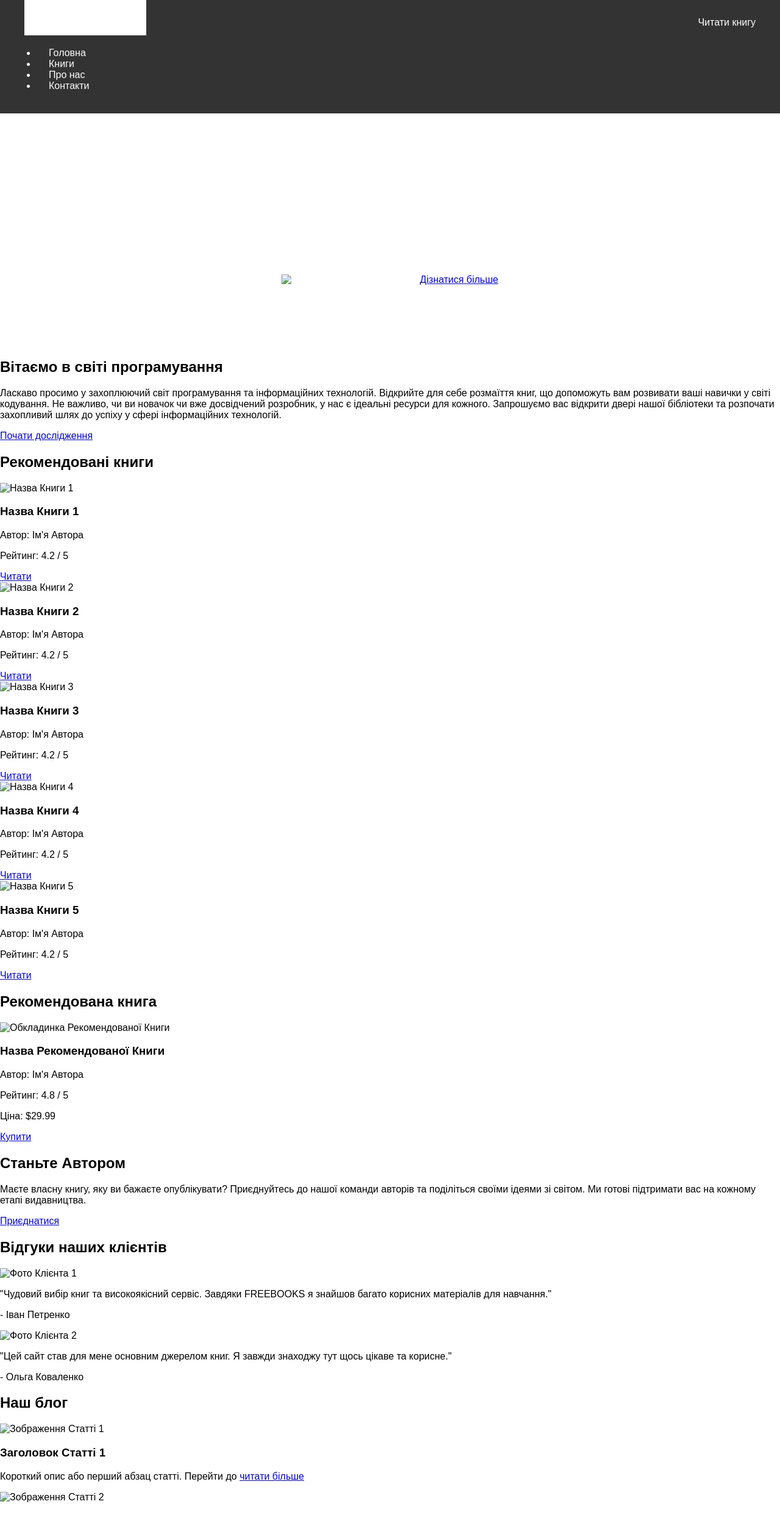
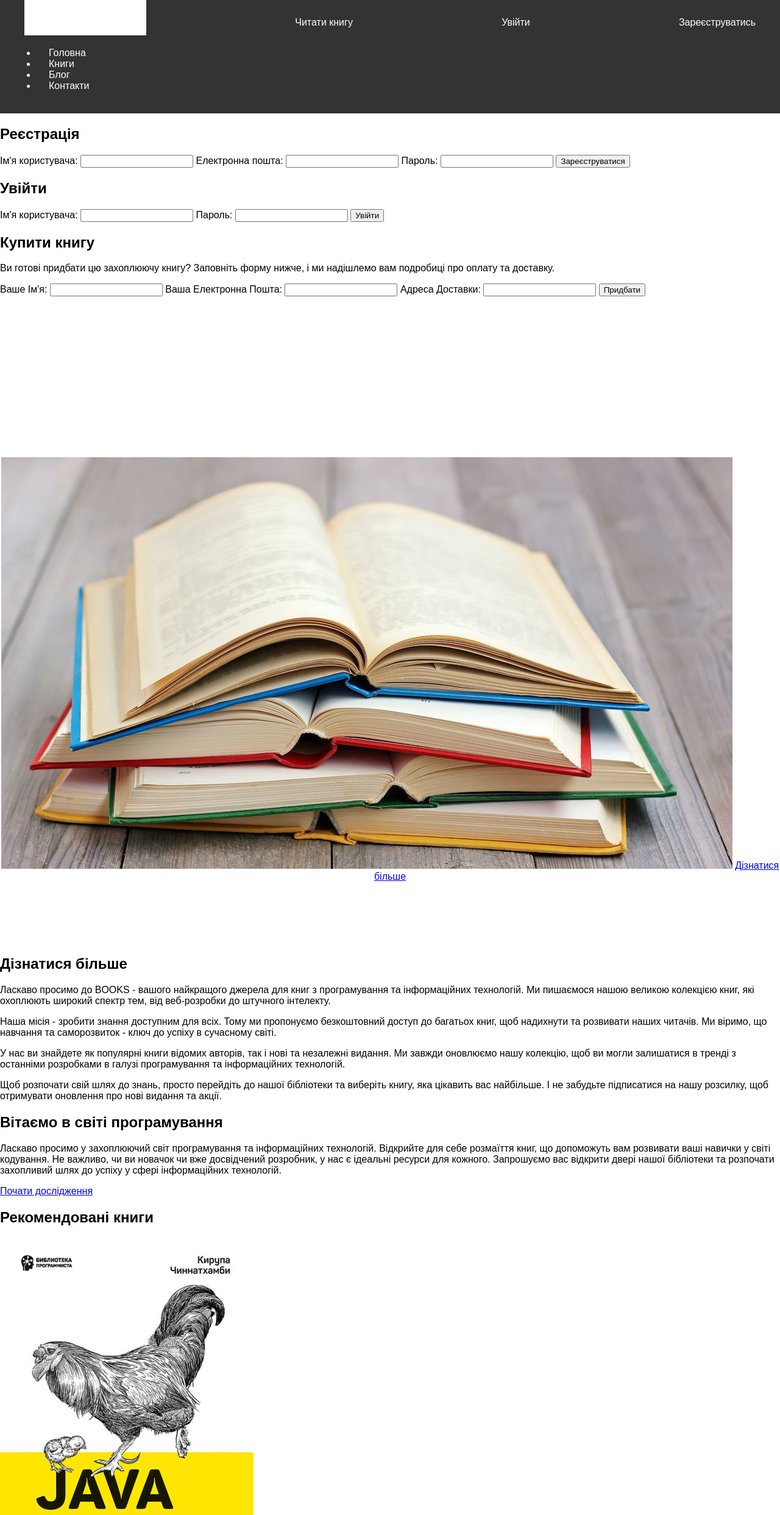
Before and after one commit to zlukaprapor/free_book_lending_page, a website: page index.html in a window 1280 px wide. Shown: the part 112-2597 px from the top of the page at 61% size. Drawn offline with Linux system fonts and the light colour scheme.

Commit message:
skelet HTML ok

```diff
--- a/index.html
+++ b/index.html
@@ -4,59 +4,126 @@
     <meta charset="UTF-8">
     <meta name="viewport" content="width=device-width, initial-scale=1.0">
     <link rel="stylesheet" type="text/css" href="styles.css">
-    <title>FREEBOOKS</title>
+    <title>BOOKS</title>
 </head>
 <body>
-
 <header>
     <!-- Навігаційний бар -->
     <div class="navbar">
         <nav>
             <div class="logo">
                 <a href="#">
-                    <img style="width: 200px; height: 150px;" src="./image/Free.png" alt="FREEBOOK">
+                    <img style="width: 200px; height: 150px;" src="./image/Free.png" alt="BOOKS">
                 </a>
             </div>
             <ul>
-                <li><a href="#">Головна</a></li>
-                <li><a href="#">Книги</a></li>
-                <li><a href="#">Про нас</a></li>
-                <li><a href="#">Контакти</a></li>
+                <li><a href="#hero">Головна</a></li>
+                <li><a href="#books">Книги</a></li>
+                <li><a href="#blog">Блог</a></li>
+                <li><a href="#footer">Контакти</a></li>
             </ul>
+
         </nav>
         <div class="cta">
-            <a href="#" class="button">Читати книгу</a>
+            <a href="#read" class="button">Читати книгу</a>
+        </div>
+        <div class="cta">
+            <a href="#" class="button">Увійти</a>
+        </div>
+        <div class="cta">
+            <a href="#" class="button">Зареєструватись</a>
         </div>
     </div>
+    <section id="reg" class="registration">
+        <h2>Реєстрація</h2>
+        <form action="/submit" method="post">
+            <label for="username_reg">Ім'я користувача:</label>
+            <input type="text" id="username_reg" name="username" required>
+
+            <label for="email">Електронна пошта:</label>
+            <input type="email" id="email" name="email" required>
+
+            <label for="password_reg">Пароль:</label>
+            <input type="password" id="password_reg" name="password" required>
+
+            <button type="submit">Зареєструватися</button>
+        </form>
+    </section>
+    <section class="login">
+        <h2>Увійти</h2>
+        <form action="/submit" method="post">
+            <label for="username">Ім'я користувача:</label>
+            <input type="text" id="username" name="username" required>
+
+            <label for="password">Пароль:</label>
+            <input type="password" id="password" name="password" required>
+
+            <button type="submit">Увійти</button>
+        </form>
+    </section>
+    <section id="buy" class="buy">
+        <h2>Купити книгу</h2>
+        <p>
+            Ви готові придбати цю захоплюючу книгу? Заповніть форму нижче, і ми надішлемо вам подробиці про оплату та
+            доставку.
+        </p>
+        <form action="/submit" method="post">
+            <label for="name">Ваше Ім'я:</label>
+            <input type="text" id="name" name="name" required>
+            <label for="email_buy">Ваша Електронна Пошта:</label>
+            <input type="email" id="email_buy" name="email" required>
+            <label for="address">Адреса Доставки:</label>
+            <input type="text" id="address" name="address" required>
+            <button type="submit">Придбати</button>
+        </form>
+    </section>
 </header>
-
 <main>
     <!-- Hero Section -->
-    <section class="hero">
+    <section id="hero" class="hero">
         <h1>Розблокуйте світ програмування</h1>
         <p>Досліджуйте нашу велику колекцію книг з програмування та покращуйте свої навички у програмуванні. Незалежно
             від того, чи є ви початківцем, чи досвідченим розробником, у нас є правильні ресурси для вас.</p>
-        <img src="hero-image.jpg" alt="Bookshelf with various books">
+        <img src="./image/hero.jpg" alt="Bookshelf with various books">
         <a href="#learn-more" class="button">Дізнатися більше</a>
     </section>
+    <!-- Секція "Дізнатися більше" -->
+    <section id="learn-more" class="learn-more">
+        <h2>Дізнатися більше</h2>
+        <p>
+            Ласкаво просимо до BOOKS - вашого найкращого джерела для книг з програмування та інформаційних
+            технологій. Ми пишаємося нашою великою колекцією книг, які охоплюють широкий спектр тем, від веб-розробки до
+            штучного інтелекту.
+        </p>
+        <p>
+            Наша місія - зробити знання доступним для всіх. Тому ми пропонуємо безкоштовний доступ до багатьох книг, щоб
+            надихнути та розвивати наших читачів. Ми віримо, що навчання та саморозвиток - ключ до успіху в сучасному
+            світі.
+        </p>
+        <p>
+            У нас ви знайдете як популярні книги відомих авторів, так і нові та незалежні видання. Ми завжди оновлюємо
+            нашу колекцію, щоб ви могли залишатися в тренді з останніми розробками в галузі програмування та
+            інформаційних технологій.
+        </p>
+        <p>
+            Щоб розпочати свій шлях до знань, просто перейдіть до нашої бібліотеки та виберіть книгу, яка цікавить вас
+            найбільше. І не забудьте підписатися на нашу розсилку, щоб отримувати оновлення про нові видання та акції.
+        </p>
+    </section>
     <!-- Розділ "Intro" -->
-    <section>
     <section class="intro">
         <h2>Вітаємо в світі програмування</h2>
         <p>Ласкаво просимо у захоплюючий світ програмування та інформаційних технологій. Відкрийте для себе
             розмаїття книг, що допоможуть вам розвивати ваші навички у світі кодування. Не важливо, чи ви новачок чи
             вже досвідчений розробник, у нас є ідеальні ресурси для кожного. Запрошуємо вас відкрити двері нашої
             бібліотеки та розпочати захопливий шлях до успіху у сфері інформаційних технологій.</p>
-            <a href="#explore" class="button">Почати дослідження</a>
+        <a href="#books" class="button">Почати дослідження</a>
     </section>
-    </section>
-
     <!-- Список книг (Book Listing) -->
-    <section>
-        <section class="recommended-books">
+    <section id="books" class="recommended-books">
         <h2>Рекомендовані книги</h2>
         <div class="book">
-                <img src="book1.jpg" alt="Назва Книги 1">
+            <img src="./image/1.jpg" alt="Назва Книги 1">
             <h3>Назва Книги 1</h3>
             <p>Автор: Ім'я Автора</p>
             <p>Рейтинг: 4.2 / 5</p>
@@ -64,7 +131,7 @@
         </div>
 
         <div class="book">
-                <img src="book2.jpg" alt="Назва Книги 2">
+            <img src="./image/2.jpg" alt="Назва Книги 2">
             <h3>Назва Книги 2</h3>
             <p>Автор: Ім'я Автора</p>
             <p>Рейтинг: 4.2 / 5</p>
@@ -72,7 +139,7 @@
         </div>
 
         <div class="book">
-                <img src="book3.jpg" alt="Назва Книги 3">
+            <img src="./image/3.jpg" alt="Назва Книги 3">
             <h3>Назва Книги 3</h3>
             <p>Автор: Ім'я Автора</p>
             <p>Рейтинг: 4.2 / 5</p>
@@ -80,7 +147,7 @@
         </div>
 
         <div class="book">
-                <img src="book4.jpg" alt="Назва Книги 4">
+            <img src="./image/4.jpg" alt="Назва Книги 4">
             <h3>Назва Книги 4</h3>
             <p>Автор: Ім'я Автора</p>
             <p>Рейтинг: 4.2 / 5</p>
@@ -88,20 +155,18 @@
         </div>
 
         <div class="book">
-                <img src="book5.jpg" alt="Назва Книги 5">
+            <img src="./image/5.jpg" alt="Назва Книги 5">
             <h3>Назва Книги 5</h3>
             <p>Автор: Ім'я Автора</p>
             <p>Рейтинг: 4.2 / 5</p>
             <a href="#buy" class="button">Читати</a>
         </div>
     </section>
-
     <!-- Рекомендована книга (Feature Book) -->
-
-        <section class="feature-book">
+    <section id="read" class="feature-book">
         <h2>Рекомендована книга</h2>
         <div class="book">
-                <img src="feature-book.jpg" alt="Обкладинка Рекомендованої Книги">
+            <img src="./image/6.jpg" alt="Обкладинка Рекомендованої Книги">
             <h3>Назва Рекомендованої Книги</h3>
             <p>Автор: Ім'я Автора</p>
             <p>Рейтинг: 4.8 / 5</p>
@@ -109,87 +174,68 @@
             <a href="#buy" class="button">Купити</a>
         </div>
     </section>
-
-
     <!-- Розділ "Become an Author" -->
     <section class="become-author">
         <h2>Станьте Автором</h2>
         <p>Маєте власну книгу, яку ви бажаєте опублікувати? Приєднуйтесь до нашої команди авторів та поділіться
             своїми ідеями зі світом. Ми готові підтримати вас на кожному етапі видавництва.</p>
-            <a href="#join" class="button">Приєднатися</a>
+        <a href="#reg" class="button">Приєднатися</a>
     </section>
-
     <!-- Відгуки (Testimonials) -->
     <section class="testimonials">
         <h2>Відгуки наших клієнтів</h2>
         <div class="testimonial">
-                <img src="customer1.jpg" alt="Фото Клієнта 1">
-                <p>"Чудовий вибір книг та високоякісний сервіс. Завдяки FREEBOOKS я знайшов багато корисних матеріалів
+            <img src="./image/1client.jpg" alt="Фото Клієнта 1">
+            <p>"Чудовий вибір книг та високоякісний сервіс. Завдяки BOOKS я знайшов багато корисних матеріалів
                 для навчання."</p>
             <p class="author">- Іван Петренко</p>
         </div>
-
         <div class="testimonial">
-                <img src="customer2.jpg" alt="Фото Клієнта 2">
+            <img src="./image/2client.jpg" alt="Фото Клієнта 2">
             <p>"Цей сайт став для мене основним джерелом книг. Я завжди знаходжу тут щось цікаве та корисне."</p>
             <p class="author">- Ольга Коваленко</p>
         </div>
-            <section/>
-
+    </section>
     <!-- Розділ "Blog" -->
-
-            <section class="blog">
+    <section id="blog" class="blog">
         <h2>Наш блог</h2>
         <div class="blog-post">
-                    <img src="blog-post1.jpg" alt="Зображення Статті 1">
+            <img src="./image/blog.jpg" alt="Зображення Статті 1">
             <h3>Заголовок Статті 1</h3>
-                    <p>Короткий опис або перший абзац статті. Перейти до <a href="article1.html">читати більше</a></p>
+            <p>Короткий опис або перший абзац статті. Перейти до <a href="index.html">читати більше</a></p>
         </div>
 
         <div class="blog-post">
-                    <img src="blog-post2.jpg" alt="Зображення Статті 2">
+            <img src="./image/blog2.jpg" alt="Зображення Статті 2">
             <h3>Заголовок Статті 2</h3>
-                    <p>Короткий опис або перший абзац статті. Перейти до <a href="article2.html">читати більше</a></p>
+            <p>Короткий опис або перший абзац статті. Перейти до <a href="index.html">читати більше</a></p>
         </div>
     </section>
-
     <!-- Розділ "Newsletter" -->
     <section class="newsletter">
         <h2>Підпишіться на нашу розсилку</h2>
         <p>Будьте в курсі нових книг, акцій та новин нашого сайту. Підпишіться на нашу розсилку, щоб отримувати
             оновлення на вашу електронну пошту.</p>
-                <form action="subscribe.php" method="post">
-                    <input type="email" name="email" placeholder="Ваша електронна пошта" required>
+        <form action="/submit" method="post">
+            <label for="email_spam">Ваша електронна пошта:</label>
+            <input type="email" id="email_spam" name="email" placeholder="Ваша електронна пошта" required>
             <button type="submit">Підписатися</button>
         </form>
     </section>
 
-            <!-- Партнери (Partners) -->
-            <section class="partners">
-                <h2>Наші партнери</h2>
-                <p>Ми співпрацюємо з провідними компаніями та організаціями для надання вам найкращих ресурсів та
-                    послуг. Наші партнери включають:</p>
-                <ul>
-                    <li><a href="partner1.com">Партнер 1</a></li>
-                    <li><a href="partner2.com">Партнер 2</a></li>
-                    <li><a href="partner3.com">Партнер 3</a></li>
-                    <!-- Додайте інших партнерів тут -->
-                </ul>
-            </section>
 </main>
-<!-- Футер (Footer) -->
 <footer>
 
-    <div class="footer-content">
+    <div id="footer" class="footer-content">
         <div class="footer-logo">
-            <a href="#"><img src="footer-logo.png" alt="FREEBOOKS Logo"></a>
+            <a href="#"><img src="./image/Free.png" alt="BOOKS Logo"></a>
         </div>
         <div class="footer-nav">
             <ul>
-                <li><a href="#about">Про нас</a></li>
-                <li><a href="#products">Продукти</a></li>
+                <li><a href="#hero">Головна</a></li>
+                <li><a href="#books">Книги</a></li>
                 <li><a href="#blog">Блог</a></li>
-                <li><a href="#contact">Контакти</a></li>
+                <li><a href="#footer">Контакти</a></li>
             </ul>
         </div>
         <div class="footer-social">
@@ -202,7 +248,7 @@
         </div>
     </div>
     <div class="footer-bottom">
-        <p>&copy; 2023 FREEBOOKS. Усі права захищено.</p>
+        <p>&copy; 2023 BOOKS. Усі права захищено.</p>
     </div>
 
 </footer>
```
Also changed, not shown: image/1.jpg (added), image/1client.jpg (added), image/2.jpg (added), image/2client.jpg (added), image/3.jpg (added), image/4.jpg (added), image/5.jpg (added), image/6.jpg (added), image/blog.jpg (added), image/blog2.jpg (added), image/hero.jpg (added). Lines whose indentation alone changed are shown as unchanged.
